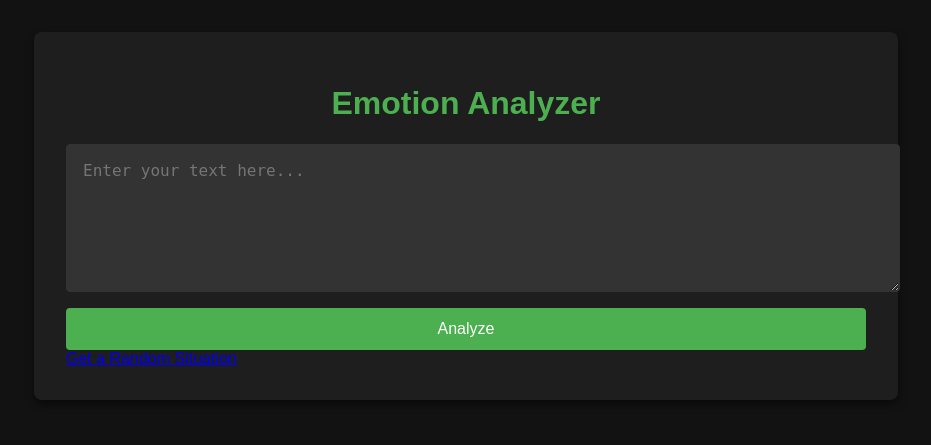
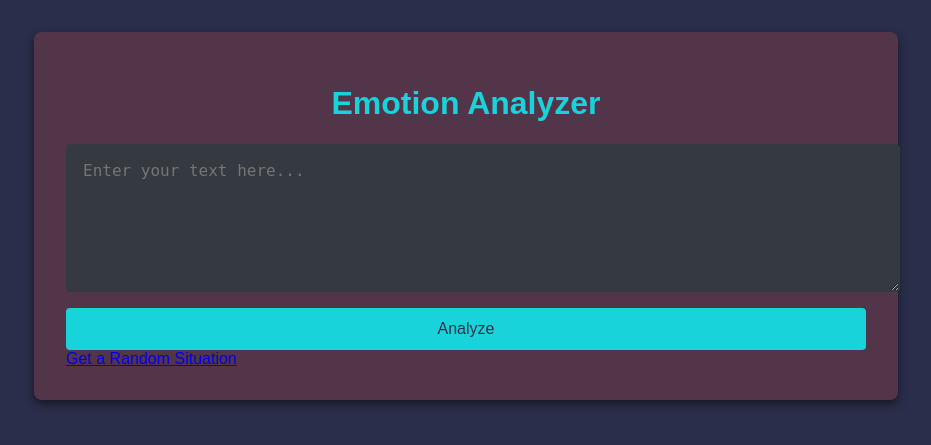
Before and after one commit to da-taki/emotional-analyzer, a Flask app: page / in a window 1280 px wide. Shown: the top 445 px of the page, without its empty margins (174-1105 px from the left). Run offline with Flask 3, Linux system fonts and the light colour scheme; parts of the project's set-up code (start-up, migrations or seed data) failed here and were passed over.

Commit message:
style change

```diff
--- a/static/styles.css
+++ b/static/styles.css
@@ -1,7 +1,7 @@
 body {
     font-family: Arial, sans-serif;
-    background-color: #121212; /* Greyish black background */
-    color: #e0e0e0; /* Light text color for contrast */
+    background-color: #2b2e4a; /* Dark Indigo background */
+    color: #f5f5f5; /* Very light grey text for contrast */
     margin: 0;
     padding: 0;
 }
@@ -11,14 +11,14 @@
     max-width: 800px;
     margin: 2rem auto;
     padding: 2rem;
-    background-color: #1e1e1e; /* Slightly lighter background for container */
+    background-color: #53354a; /* Deep Rose background for container */
     border-radius: 8px;
     box-shadow: 0 4px 8px rgba(0, 0, 0, 0.5);
 }
 
 h1 {
     text-align: center;
-    color: #4CAF50; /* Green color for headings */
+    color: #19d3da; /* Bright Cyan color for headings */
 }
 
 form {
@@ -30,18 +30,18 @@
     width: 100%;
     padding: 1rem;
     margin-bottom: 1rem;
-    border: 1px solid #333; /* Darker border color */
+    border: 1px solid #343a40; /* Darker grey border */
     border-radius: 4px;
     resize: vertical;
     font-size: 1rem;
-    background-color: #333; /* Dark background for textarea */
-    color: #e0e0e0; /* Light text color */
+    background-color: #343a40; /* Dark grey background for textarea */
+    color: #f5f5f5; /* Very light grey text */
 }
 
 button {
     padding: 0.75rem;
-    background-color: #4CAF50; /* Green button background */
-    color: #fff;
+    background-color: #19d3da; /* Cyan button background */
+    color: #2b2e4a; /* Dark Indigo text on button */
     border: none;
     border-radius: 4px;
     font-size: 1rem;
@@ -49,7 +49,7 @@
 }
 
 button:hover {
-    background-color: #45a049; /* Darker green on hover */
+    background-color: #15b7b9; /* Slightly darker Cyan on hover */
 }
 
 .result {
@@ -57,7 +57,7 @@
 }
 
 .result h2 {
-    color: #e0e0e0; /* Light color for result headings */
+    color: #f5f5f5; /* Very light grey color for result headings */
 }
 
 .result p {
@@ -72,6 +72,6 @@
 }
 
 .chart img {
-    border: 1px solid #333; /* Dark border color for the chart */
+    border: 1px solid #343a40; /* Darker grey border for the chart */
     border-radius: 8px;
 }
```
Also changed, not shown: app.py (line endings or trailing spaces).
